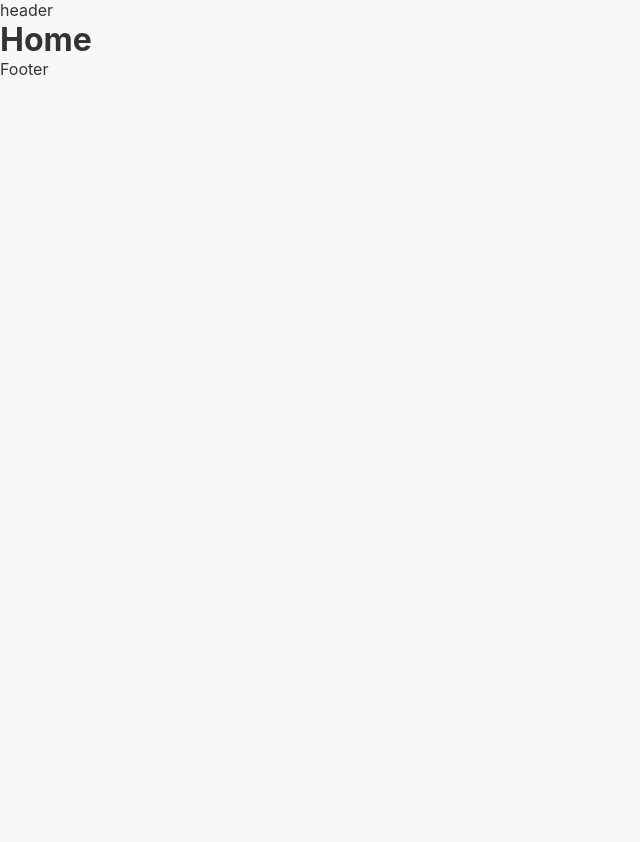
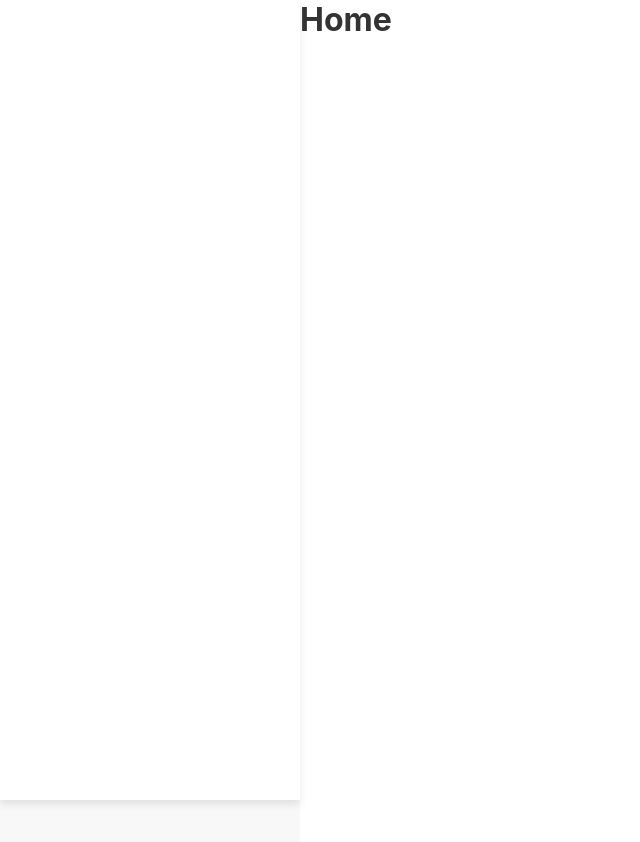
Before and after one commit to jthugg/jthugg.github.io, a React (Create React App) app: page / in a window 1280 px wide. Shown: the top 842 px of the page, without its empty margins (0-640 px from the left). Before the commit the page ends 800 px from the top, so only its background shows below. Built offline with nearby package versions, Linux system fonts and the light colour scheme; a web font is replaced by a local one.

Commit message:
feat: format layout header and body

```diff
--- a/public/index.html
+++ b/public/index.html
@@ -2,6 +2,8 @@
 <html lang="ko">
   <head>
     <meta charset="utf-8" />
+    <meta http-equiv="X-UA-Compatible" content="IE=edge">
+    <meta name="viewport" content="width=device-width, initial-scale=1.0">
     <title></title>
     <!-- Start Single Page Apps for GitHub Pages -->
     <script type="text/javascript">
--- /dev/null
+++ b/src/_root.css
@@ -0,0 +1,43 @@
+@media (max-width: 767px) {
+  :root {
+    --header-width: 100%;
+    --header-height: 80px;
+  }
+}
+
+@media (min-width: 768px) {
+  :root {
+    --header-width: 100%;
+    --header-height: 60px;
+  }
+}
+
+@media (min-width: 992px) {
+  :root {
+    --header-width: 300px;
+    --header-height: 100vh;
+  }
+}
+
+@media (min-width: 1200px) {
+  :root {
+    --header-width: 300px;
+    --header-height: 100vh;
+  }
+}
+
+@media (prefers-color-scheme: dark) {
+  :root {
+    --default-body-background-color: #333333;
+    --default-text-color: #f8f8f8;
+    --header-color: #333;
+  }
+}
+
+@media (prefers-color-scheme: light) {
+  :root {
+    --default-body-background-color: #f8f8f8;
+    --default-text-color: #333333;
+    --header-color: #fff;
+  }
+}
--- a/src/components/templates/Body/Body.jsx
+++ b/src/components/templates/Body/Body.jsx
@@ -1,6 +1,8 @@
+import styles from "./Body.module.css"
+
 export default function Body(props) {
   return (
-    <main>
+    <main className={styles.Body}>
       {props.children}
     </main>
   )
--- /dev/null
+++ b/src/components/templates/Body/Body.module.css
@@ -0,0 +1,30 @@
+.Body{
+  height: 200vh;
+  background-color: #fff;
+}
+
+@media (max-width: 767px) {
+  .Body {
+    width: 100%;
+  }
+}
+
+@media (min-width: 768px) {
+  .Body {
+    width: 100%;
+  }
+}
+
+@media (min-width: 992px) {
+  .Body {
+    width: calc(100% - var(--header-width));
+    margin-left: var(--header-width);
+  }
+}
+
+@media (min-width: 1200px) {
+  .Body {
+    width: calc(100% - var(--header-width));
+    margin-left: var(--header-width);
+  }
+}
--- a/src/components/templates/Header/Header.jsx
+++ b/src/components/templates/Header/Header.jsx
@@ -1,7 +1,9 @@
+import styles from "./Header.module.css"
+
 export default function Header() {
   return (
-    <header>
-      header
+    <header className={styles.Header}>
+      <div className={styles.profile_wrapper}></div>
     </header>
   )
 }
--- /dev/null
+++ b/src/components/templates/Header/Header.module.css
@@ -0,0 +1,34 @@
+@import "../../../_root.css";
+
+.Header {
+  width: var(--header-width);
+  height: var(--header-height);
+  background-color: var(--header-color);
+  box-shadow: 0 4px 8px 0 rgba(0, 0, 0, 0.1);
+  transition-duration: .2s;
+  z-index: 100;
+}
+
+@media (max-width: 767px) {
+  .Header {
+    position: sticky;
+  }
+}
+
+@media (min-width: 768px) {
+  .Header {
+    position: sticky;
+  }
+}
+
+@media (min-width: 992px) {
+  .Header {
+    position: fixed;
+  }
+}
+
+@media (min-width: 1200px) {
+  .Header {
+    position: fixed;
+  }
+}
--- a/src/index.css
+++ b/src/index.css
@@ -1,4 +1,6 @@
+@charset "UTF-8";
 @import url("https://cdn.jsdelivr.net/gh/orioncactus/pretendard@v1.3.6/dist/web/variable/pretendardvariable-dynamic-subset.css");
+@import "./_root.css";
 
 * {
   margin: 0;
@@ -22,10 +24,6 @@
     sans-serif;
 }
 
-body {
-  background-color: #f8f8f8;
-}
-
 a {
   text-decoration: none;
 }
@@ -34,26 +32,14 @@ ol, ul {
   list-style: none;
 }
 
+* {
+  color: var(--default-text-color);
+}
+
 code {
   font-family: menlo;
 }
 
-@media (prefers-color-scheme: light) {
-  * {
-    color: #333;
-  }
-
-  body {
-    background-color: #f8f8f8;
-  }
+body {
+  background-color: var(--default-body-background-color);
 }
-
-@media (prefers-color-scheme: dark) {
-  * {
-    color: #f8f8f8;
-  }
-
-  body {
-    background-color: #333333;
-  }
-}
```
